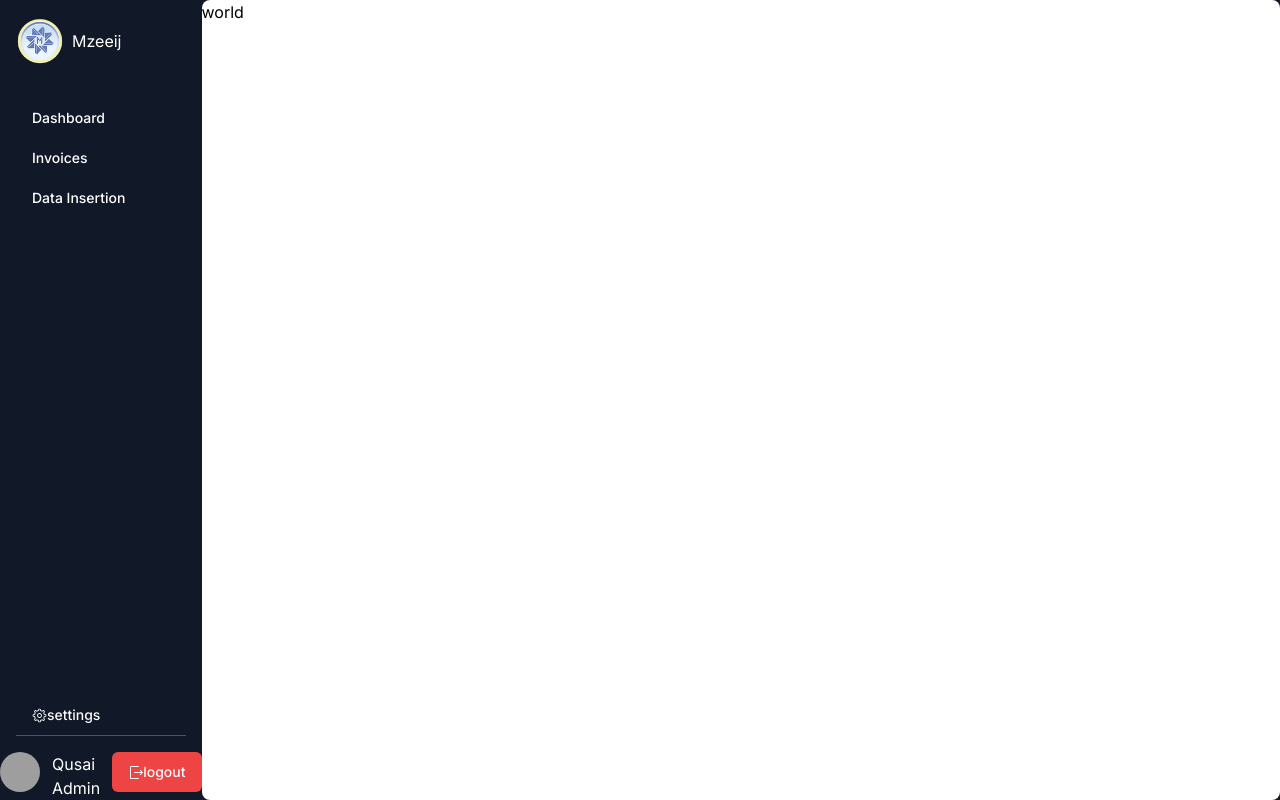
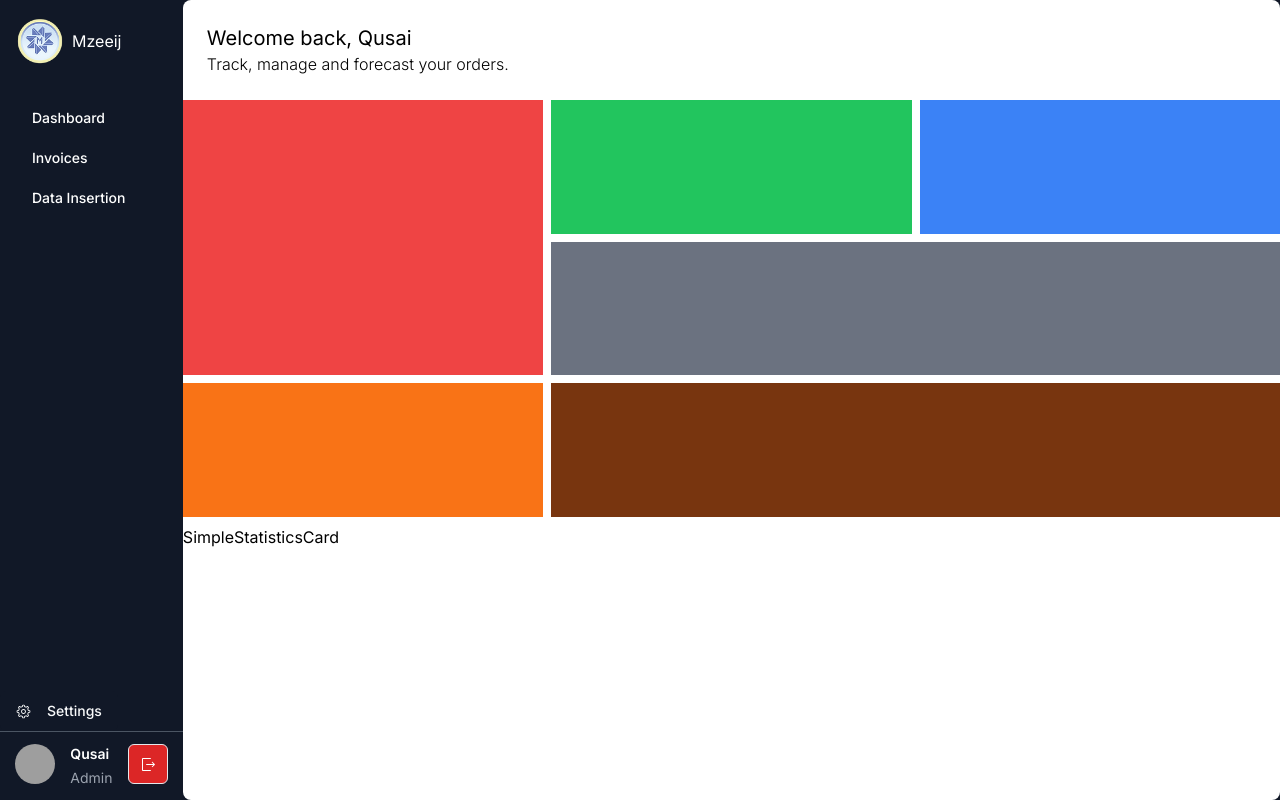
Before and after one commit to QAGCodes/Mzeeij, a Next.js app in the folder mzeeij/: page /analytics in a window 1280 px wide. Built offline with nearby package versions, Linux system fonts and the light colour scheme; grey boxes are pictures that could not be loaded.

Commit message:
Dashboard/analytics layout

```diff
--- a/mzeeij/src/app/(dashboard)/analytics/page.tsx
+++ b/mzeeij/src/app/(dashboard)/analytics/page.tsx
@@ -1,9 +1,16 @@
 // dashboard/index.tsx
 import React from "react";
 import DashboardLayout from "../layout";
+import DashHeader from "@/components/dashboardComps/DashHeader";
+import DashContent from "@/components/dashboardComps/DashContent";
 
 const AnalyticsPage = () => {
-  return <div>world</div>;
+  return (
+    <main className="flex flex-col h-screen w-full">
+      <DashHeader></DashHeader>
+      <DashContent></DashContent>
+    </main>
+  );
 };
 
 export default AnalyticsPage;
--- a/mzeeij/src/app/(dashboard)/layout.tsx
+++ b/mzeeij/src/app/(dashboard)/layout.tsx
@@ -8,7 +8,7 @@ export default function DashboardLayout({
   return (
     <div className="flex flex-row flex-grow">
       <SideNav></SideNav>
-      <div className="flex-grow h-screen rounded-lg bg-white text-black">
+      <div className="w-screen h-screen rounded-lg bg-white text-black">
         {children}
       </div>
     </div>
--- /dev/null
+++ b/mzeeij/src/app/(dashboard)/settings/page.tsx
@@ -0,0 +1,7 @@
+import React from "react";
+
+const SettingsPage = () => {
+  return <div>SettingsPage</div>;
+};
+
+export default SettingsPage;
--- /dev/null
+++ b/mzeeij/src/components/dashboardComps/DashContent.tsx
@@ -0,0 +1,20 @@
+import React from "react";
+import SimpleStatisticsCard from "./DashboardWidgets/SimpleStatisticsCard";
+
+const DashContent = () => {
+  return (
+    <div className="flex-grow grid grid-cols-3 grid-rows-5 gap-2 overflow-scroll">
+      <div className="min-h-[3px] bg-red-500 row-span-2"></div>
+      <div className="min-h-[3px] bg-green-500"></div>
+      <div className="min-h-[3px] bg-blue-500"></div>
+      <div className="min-h-[3px] bg-gray-500 col-span-2"></div>
+      <div className="min-h-[3px] bg-orange-500"></div>
+      <div className="min-h-[3px] bg-amber-900 col-span-2"></div>
+      <div className="col-span-3 row-span-2">
+        <SimpleStatisticsCard></SimpleStatisticsCard>
+      </div>
+    </div>
+  );
+};
+
+export default DashContent;
--- /dev/null
+++ b/mzeeij/src/components/dashboardComps/DashHeader.tsx
@@ -0,0 +1,14 @@
+import React from "react";
+
+const DashHeader = () => {
+  return (
+    <div className="flex flex-col m-6 h-2/12">
+      <text className="font-normal text-xl">Welcome back, Qusai</text>
+      <text className="font-light text-md">
+        Track, manage and forecast your orders.
+      </text>
+    </div>
+  );
+};
+
+export default DashHeader;
--- /dev/null
+++ b/mzeeij/src/components/dashboardComps/DashboardWidgets/SimpleStatisticsCard.tsx
@@ -0,0 +1,9 @@
+import React from 'react'
+
+const SimpleStatisticsCard = () => {
+  return (
+    <div>SimpleStatisticsCard</div>
+  )
+}
+
+export default SimpleStatisticsCard
--- a/mzeeij/src/components/nav/NavFooter.tsx
+++ b/mzeeij/src/components/nav/NavFooter.tsx
@@ -4,6 +4,7 @@ import { ExitIcon, GearIcon } from "@radix-ui/react-icons";
 import { Separator } from "../ui/separator";
 
 import { useRouter } from "next/navigation";
+import Link from "next/link";
 
 export default function NavFooter() {
   const router = useRouter(); // Call useRouter at the top level of your component
@@ -14,26 +15,32 @@ export default function NavFooter() {
 
   return (
     <div className="flex flex-col justify-end flex-grow">
-      <div className="justify-start m-4">
-        <Button>
-          <GearIcon />
-          settings
-        </Button>
-        <Separator className="bg-gray-600"></Separator>
+      <div className="justify-start">
+        <Link href="/settings">
+          <Button className="gap-4">
+            <GearIcon />
+            Settings
+          </Button>
+        </Link>
       </div>
-      <div className="flex flex-row gap-3 justify-evenly">
+      <Separator className="bg-gray-600 w-full justify-start"></Separator>
+      <div className="flex flex-row gap-3 justify-evenly m-3">
         <Avatar>
           <AvatarImage src="https://github.com/shadcn.png" alt="@shadcn" />
           <AvatarFallback>QG</AvatarFallback>
         </Avatar>
-        <div className="flex flex-col">
-          <div>Qusai</div>
-          <div>Admin</div>
+        <div className="flex flex-col justify-center gap-1 overflow-hidden">
+          <text className="text-sm font-semibold">Qusai</text>
+          <text className="text-sm font-normal text-gray-400">Admin</text>
         </div>
         <div>
-          <Button variant={"destructive"} onClick={handleLogout}>
+          <Button
+            variant="outline"
+            size="icon"
+            className="bg-red-600"
+            onClick={handleLogout}
+          >
             <ExitIcon />
-            logout
           </Button>
         </div>
       </div>
--- a/mzeeij/src/components/nav/SideNav.tsx
+++ b/mzeeij/src/components/nav/SideNav.tsx
@@ -9,7 +9,7 @@ import { Separator } from "@/components/ui/separator";
 
 const SideNav = () => {
   return (
-    <div className=" text-white flex flex-col">
+    <div className=" text-white flex flex-col w-2/12">
       <NavContent></NavContent>
       <NavFooter></NavFooter>
     </div>
```
